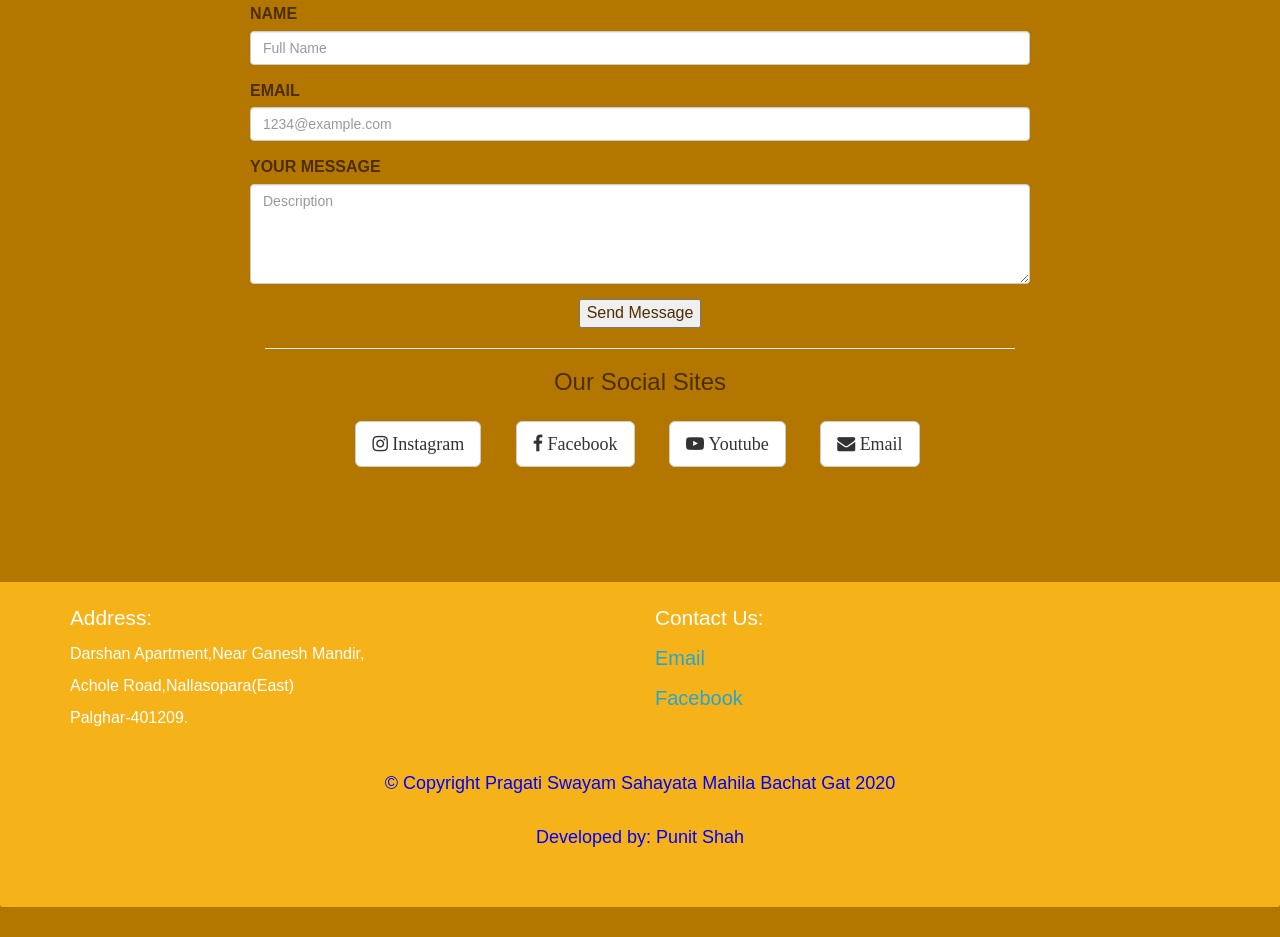
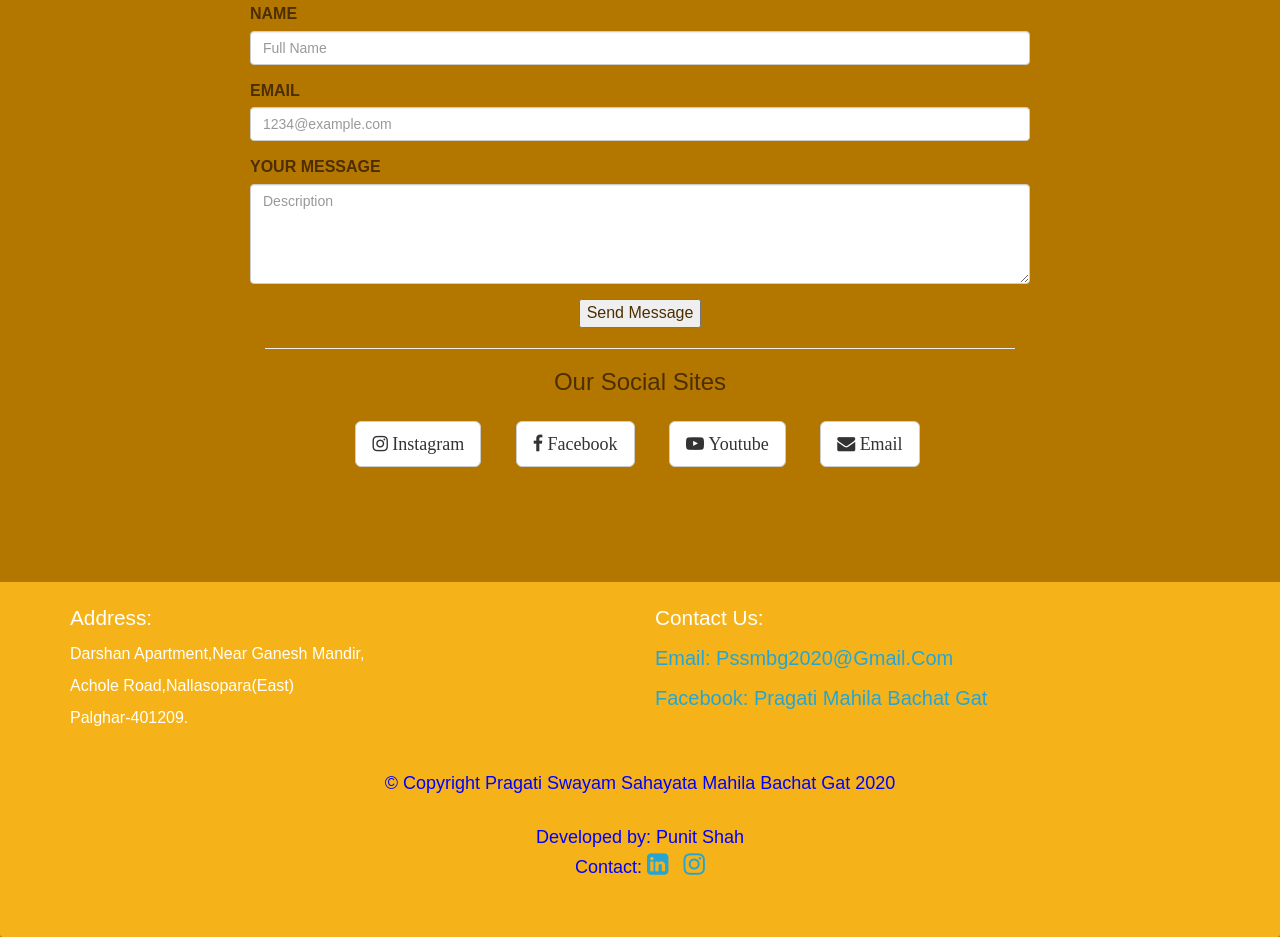
Before and after one commit to shahpunit0109/pssmbg, a plain HTML site: page contact.html in a window 1280 px wide. Shown: the part 234-1171 px from the top of the page. Before the commit the page ends 1141 px from the top, so only its background shows below. Drawn offline with Linux system fonts and the light colour scheme.

Commit message:
Update contact.html

```diff
--- a/contact.html
+++ b/contact.html
@@ -121,13 +121,14 @@
           <hr class="visible-xs">
           <section id="address" class="col-sm-6">
           <span>Contact us:</span><br>
-          <a href="mailto:pssmbg2020@gmail.com" target="_blank" class="final">Email</a><br>
-          <a href="https://www.facebook.com/pragatimahila.bachatgat.9" class="final">Facebook</a>
+           <a href="mailto:pssmbg2020@gmail.com" target="_blank" class="final">Email: pssmbg2020@gmail.com</a><br>
+          <a href="https://www.facebook.com/Pragati-Mahila-Bachat-Gat-395274300840242/" target="_blank" class="final">Facebook: Pragati Mahila Bachat Gat</a>
           </section>
           </div>
           <hr class="visible-xs">
           <p class="lastline">&copy; Copyright Pragati Swayam Sahayata Mahila Bachat Gat 2020</p>
-          <p class="lastline">Developed by: Punit Shah </p>
+          <p class="lastline">Developed by: Punit Shah <br>
+            Contact:  <a href="https://www.linkedin.com/in/punit-shah-8052461ab/"><i class="fa fa-linkedin-square" style="font-size: 25px;"></i></a>&nbsp&nbsp&nbsp<a href="https://www.instagram.com/shah_0000009/"><i class="fa fa-instagram" style="font-size: 25px;"></i></a></p>
         </div>
 </footer>
 
```
